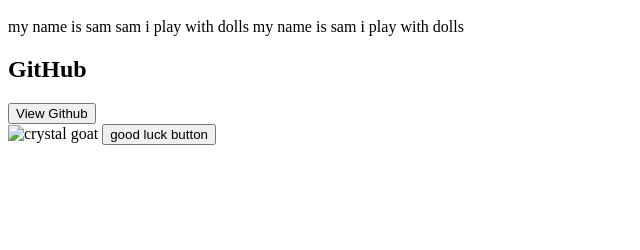
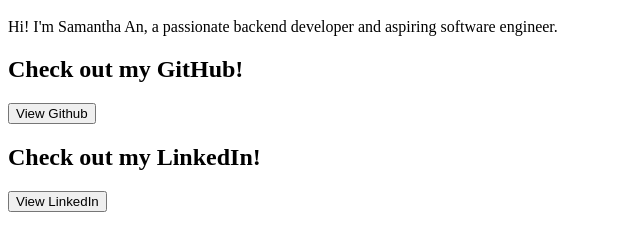
Before and after one commit to samiam621/sam-s-portfolio, a plain HTML site: page index.html in a window 1280 px wide. Shown: the part 120-370 px from the top of the page, without its empty margins (0-640 px from the left). Drawn offline with Linux system fonts and the light colour scheme.

Commit message:
added simple github and linkedin redirect

```diff
--- a/index.html
+++ b/index.html
@@ -9,11 +9,19 @@
     <h1>My Portfolio</h1>
     <div>
         <h1>About Me</h1>
-        <p>my name is sam sam i play with dolls my name is sam i play with dolls<p>
-        <h2>GitHub</h2>
-        <button onclick="window.location.href='https://github.com/samiam621'">View Github</button>
+        <p>Hi! I'm Samantha An, a passionate backend developer and aspiring software engineer.</p>
+        <h2>Check out my GitHub!</h2>
+        <form action="https://github.com/samiam621" target="_blank" method="GET">
+            <button type="submit">View Github</button>
+        </form>
+        <h2>Check out my LinkedIn!</h2>
+        <form action="https://www.linkedin.com/in/ansamantha" target="_blank" method="GET">
+            <button type="submit">View LinkedIn</button>
+        </form>
     </div>
-    <img src="Downloads/crystalgettingobliterated.jpg" alt="crystal goat" width="200">
+
 </body>
-<button onclick="window.location.href='https://www.youtube.com/watch?v=tVlKLpxyCBY&list=RDtVlKLpxyCBY&start_radio=1'">good luck button</button>
+<!-- <form action="https://youtu.be/5r6NGOOhNUE" target="_blank" method="GET">
+  <button type="submit">snow trip vlog</button>
+</form> -->
 </html>
```
